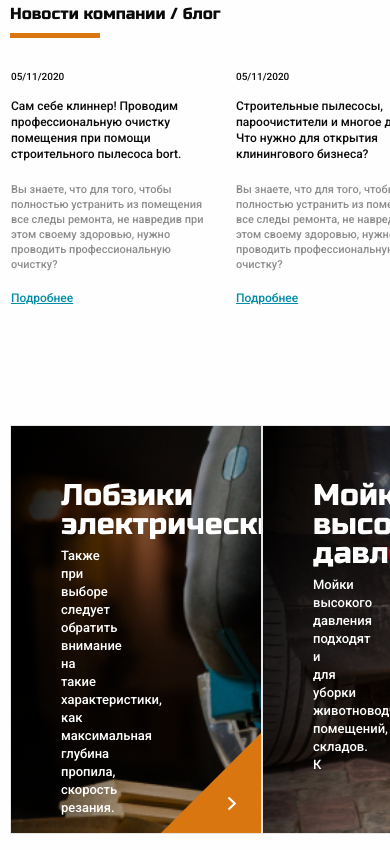
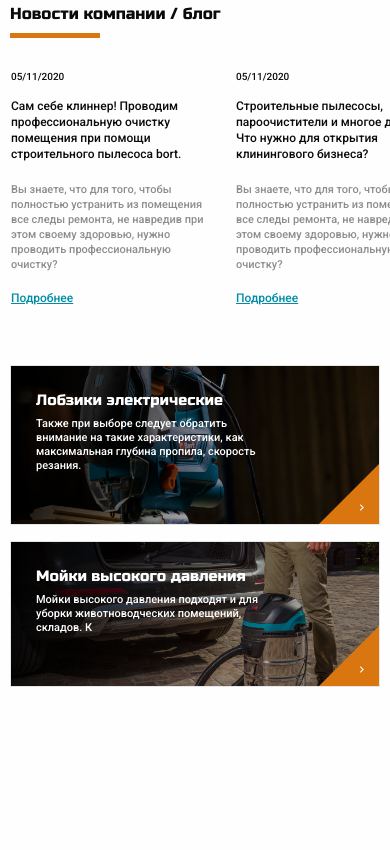
Before and after one commit to innabatalova/Bort-Global, a plain HTML site: page index.html in a window 390 px wide. Shown: the part 1334-2184 px from the top of the page. After the commit the page ends 2037 px from the top, so only its background shows below. Drawn offline with Linux system fonts and the light colour scheme.

Commit message:
Create: added media for banner

```diff
--- a/index.html
+++ b/index.html
@@ -312,12 +312,8 @@
               Мойки высокого давления подходят и для уборки животноводческих
               помещений, складов. К
             </p>
-            <div class="banner__arrow"">
-              <img
-                src="image/banner-arrow.svg"
-                alt="banner arrow"
-
-              />
+            <div class="banner__arrow">
+              <img src="image/banner-arrow.svg" alt="banner arrow" />
             </div>
           </div>
         </div>
--- a/sass/sections/_banner.sass
+++ b/sass/sections/_banner.sass
@@ -51,10 +51,10 @@
 
   &__arrow
     position: absolute
+    bottom: 0
+    right: 0
     width: 85px
     height: 85px
-    bottom: 0
-    right: 0
     border-bottom: 100px solid $orange
     border-left: 100px solid transparent
     z-index: 99
@@ -65,3 +65,56 @@
       position: absolute
       top: 60px
       right: 25px
+
+//адаптив под средний размер
+
+@media screen and ( max-width: 986px )
+
+  .banner
+
+    &-card
+      padding-right: 120px
+
+    &__title
+      font-size: 25px
+      line-height: 22px
+
+    &__info
+      font-size: 11px
+      line-height: 16px
+
+//адаптив под мобильные устройства
+
+@media screen and ( max-width: 740px )
+
+  .banner
+    margin-top: 40px
+
+    &-wrapper
+      flex-direction: column
+
+    &-card
+      max-width: 100%
+      padding-left: 25px
+      padding-top: 25px
+      padding-bottom: 35px
+      min-height: 140px
+
+    &__title
+      font-size: 15px
+      line-height: 18px
+
+    &__info
+      font-size: 11px
+      line-height: 14px
+
+    &__arrow
+      width: 60px
+      height: 60px
+      border-bottom: 60px solid $orange
+      border-left: 60px solid transparent
+
+      &:before
+        content: url(../image/banner-mobile.svg)
+        top: 30px
+        right: 15px
```
Also changed, not shown: css/style.css, image/banner-mobile.svg (added), 1 other file.
